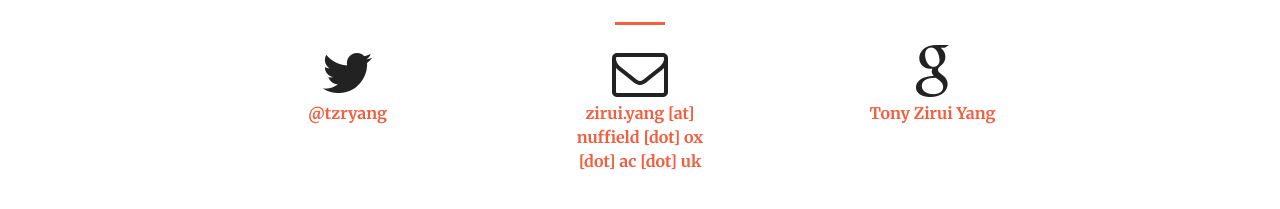
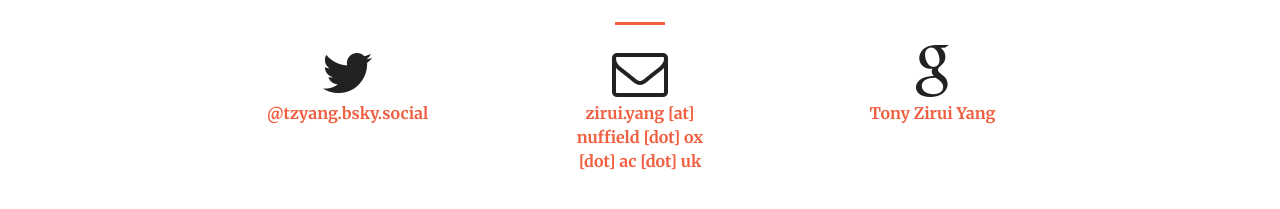
Before and after one commit to tonyhsfz/website, a Jekyll site: the page built from index.html, in a window 1280 px wide and 900 px high, scrolled down 3137 px. Shown: the part 607-816 px from the top of the window. Built offline with Jekyll 4.4.1, drawn with Linux system fonts in a browser that asks for light colours.

Commit message:
Update contact.html

```diff
--- a/_includes/contact.html
+++ b/_includes/contact.html
@@ -6,9 +6,9 @@
                 <hr class="primary">
             </div>
         <div class="col-lg-2 col-lg-offset-2 text-center">
-            <a href="https://twitter.com/tzryang">
+            <a href="https://bsky.app/profile/tzyang.bsky.social">
                 <i class="fa fa-twitter fa-3x wow bounceIn" data-wow-delay=".1s"></i>
-                <p>@tzryang</p>
+                <p>@tzyang.bsky.social</p>
             </a>
         </div>
         <div class="col-lg-2 col-lg-offset-1 text-center">
```
